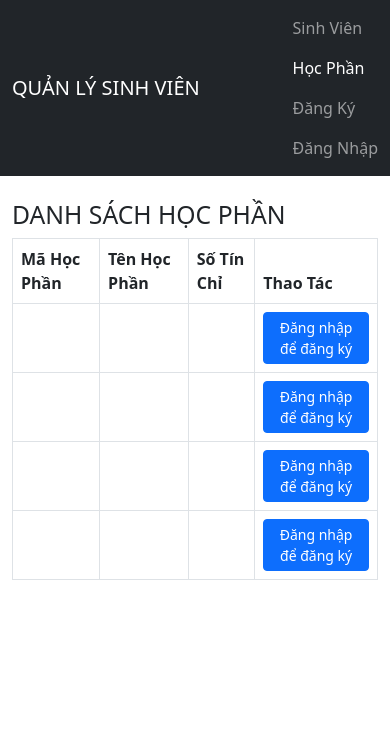
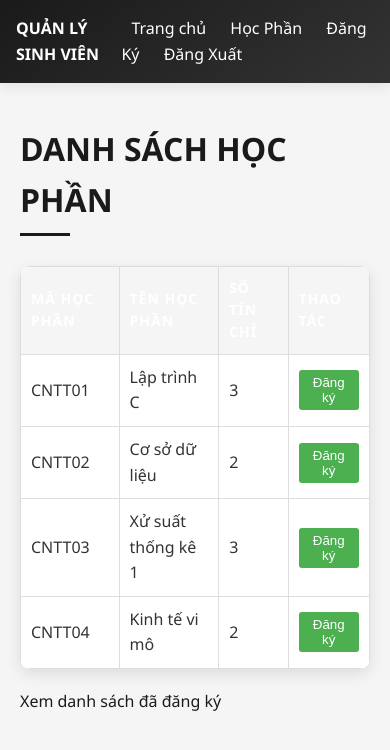
Before and after one commit to NguyenTruongBach/KTGK, a PHP site: page /hocphan.php in a window 390 px wide. Shown: the top 750 px of the page. Run offline with PHP 8.4, Linux system fonts and the light colour scheme; the visitor is signed in with stand-in values (Sample User, id 1); data comes from the database, SQL or seed files in the repository; both versions use the stored data as it was after the commit; data that the repository does not hold is empty.

Commit message:
dang lam

```diff
--- a/database.php
+++ b/database.php
@@ -1,4 +1,7 @@
 <?php
+error_reporting(E_ALL);
+ini_set('display_errors', 1);
+
 $host = 'localhost';
 $dbname = 'Test1';
 $username = 'root';
--- a/hocphan.php
+++ b/hocphan.php
@@ -1,71 +1,148 @@
 <?php
+session_start();
 require_once 'database.php';
 
-// Fetch all courses
-$stmt = $conn->prepare("SELECT * FROM HocPhan");
-$stmt->execute();
-$courses = $stmt->fetchAll(PDO::FETCH_ASSOC);
+// Kiểm tra đăng nhập
+if (!isset($_SESSION['masv'])) {
+    header("Location: login.php");
+    exit();
+}
+
+// Xử lý đăng ký học phần
+if ($_SERVER['REQUEST_METHOD'] == 'POST' && isset($_POST['mahp'])) {
+    $masv = $_SESSION['masv'];
+    $mahp = $_POST['mahp'];
+
+    // Kiểm tra xem đã đăng ký học phần này chưa
+    $check = $conn->prepare("SELECT * FROM dangky WHERE masv = ? AND mahp = ?");
+    $check->execute([$masv, $mahp]);
+
+    if ($check->rowCount() == 0) {
+        $stmt = $conn->prepare("INSERT INTO dangky (masv, mahp) VALUES (?, ?)");
+        if ($stmt->execute([$masv, $mahp])) {
+            $success = "Đăng ký học phần thành công!";
+        } else {
+            $error = "Có lỗi xảy ra khi đăng ký học phần.";
+        }
+    } else {
+        $error = "Bạn đã đăng ký học phần này rồi!";
+    }
+}
+
+// Lấy danh sách học phần
+$stmt = $conn->query("SELECT * FROM hocphan");
+$hocphans = $stmt->fetchAll();
 ?>
 
 <!DOCTYPE html>
-<html lang="en">
+<html lang="vi">
 
 <head>
     <meta charset="UTF-8">
     <meta name="viewport" content="width=device-width, initial-scale=1.0">
-    <title>Danh Sách Học Phần</title>
-    <link href="https://cdn.jsdelivr.net/npm/bootstrap@5.3.0/dist/css/bootstrap.min.css" rel="stylesheet">
+    <title>Danh sách học phần</title>
     <link rel="stylesheet" href="style.css">
+    <style>
+        .container {
+            max-width: 800px;
+            margin: 20px auto;
+            padding: 20px;
+        }
+
+        table {
+            width: 100%;
+            border-collapse: collapse;
+            margin-top: 20px;
+        }
+
+        th,
+        td {
+            padding: 10px;
+            border: 1px solid #ddd;
+            text-align: left;
+        }
+
+        th {
+            background-color: #f5f5f5;
+        }
+
+        .btn-dangky {
+            background-color: #4CAF50;
+            color: white;
+            padding: 5px 10px;
+            border: none;
+            border-radius: 3px;
+            cursor: pointer;
+        }
+
+        .btn-dangky:hover {
+            background-color: #45a049;
+        }
+
+        .message {
+            padding: 10px;
+            margin-bottom: 20px;
+            border-radius: 4px;
+        }
+
+        .success {
+            background-color: #dff0d8;
+            color: #3c763d;
+            border: 1px solid #d6e9c6;
+        }
+
+        .error {
+            background-color: #f2dede;
+            color: #a94442;
+            border: 1px solid #ebccd1;
+        }
+    </style>
 </head>
 
 <body>
-    <nav class="navbar navbar-expand-lg navbar-dark bg-dark">
-        <div class="container">
-            <a class="navbar-brand" href="#">QUẢN LÝ SINH VIÊN</a>
-            <div class="navbar-nav">
-                <a class="nav-link" href="index.php">Sinh Viên</a>
-                <a class="nav-link active" href="hocphan.php">Học Phần</a>
-                <a class="nav-link" href="dangky.php">Đăng Ký</a>
-                <a class="nav-link" href="login.php">Đăng Nhập</a>
-            </div>
-        </div>
-    </nav>
+    <?php include 'navbar.php'; ?>
 
-    <div class="container mt-4">
+    <div class="container">
         <h2>DANH SÁCH HỌC PHẦN</h2>
 
-        <table class="table table-bordered">
+        <?php if (isset($success)): ?>
+            <div class="message success"><?php echo $success; ?></div>
+        <?php endif; ?>
+
+        <?php if (isset($error)): ?>
+            <div class="message error"><?php echo $error; ?></div>
+        <?php endif; ?>
+
+        <table>
             <thead>
                 <tr>
                     <th>Mã Học Phần</th>
                     <th>Tên Học Phần</th>
                     <th>Số Tín Chỉ</th>
-                    <th>Thao Tác</th>
+                    <th>Thao tác</th>
                 </tr>
             </thead>
             <tbody>
-                <?php foreach ($courses as $course): ?>
+                <?php foreach ($hocphans as $hp): ?>
                     <tr>
-                        <td><?php echo htmlspecialchars($course['MaHP']); ?></td>
-                        <td><?php echo htmlspecialchars($course['TenHP']); ?></td>
-                        <td><?php echo htmlspecialchars($course['SoTinChi']); ?></td>
+                        <td><?php echo htmlspecialchars($hp['mahp']); ?></td>
+                        <td><?php echo htmlspecialchars($hp['tenhp']); ?></td>
+                        <td><?php echo htmlspecialchars($hp['sotc']); ?></td>
                         <td>
-                            <?php if (isset($_SESSION['masv'])): ?>
-                                <form action="dangky_process.php" method="POST" style="display: inline;">
-                                    <input type="hidden" name="mahp" value="<?php echo $course['MaHP']; ?>">
-                                    <button type="submit" class="btn btn-sm btn-success">Đăng ký</button>
-                                </form>
-                            <?php else: ?>
-                                <a href="login.php" class="btn btn-sm btn-primary">Đăng nhập để đăng ký</a>
-                            <?php endif; ?>
+                            <form method="POST" style="display: inline;">
+                                <input type="hidden" name="mahp" value="<?php echo $hp['mahp']; ?>">
+                                <button type="submit" class="btn-dangky">Đăng ký</button>
+                            </form>
                         </td>
                     </tr>
                 <?php endforeach; ?>
             </tbody>
         </table>
+
+        <p style="margin-top: 20px;">
+            <a href="dangky.php">Xem danh sách đã đăng ký</a>
+        </p>
     </div>
-
-    <script src="https://cdn.jsdelivr.net/npm/bootstrap@5.3.0/dist/js/bootstrap.bundle.min.js"></script>
 </body>
 
 </html>
--- /dev/null
+++ b/navbar.php
@@ -0,0 +1,15 @@
+<nav style="background-color: #333; padding: 1em;">
+    <div style="max-width: 1200px; margin: 0 auto; display: flex; justify-content: space-between; align-items: center;">
+        <a href="index.php" style="color: white; text-decoration: none; font-weight: bold;">QUẢN LÝ SINH VIÊN</a>
+        <div>
+            <a href="index.php" style="color: white; text-decoration: none; margin: 0 10px;">Trang chủ</a>
+            <a href="hocphan.php" style="color: white; text-decoration: none; margin: 0 10px;">Học Phần</a>
+            <?php if (isset($_SESSION['masv'])): ?>
+                <a href="dangky.php" style="color: white; text-decoration: none; margin: 0 10px;">Đăng Ký</a>
+                <a href="logout.php" style="color: white; text-decoration: none; margin: 0 10px;">Đăng Xuất</a>
+            <?php else: ?>
+                <a href="login.php" style="color: white; text-decoration: none; margin: 0 10px;">Đăng Nhập</a>
+            <?php endif; ?>
+        </div>
+    </div>
+</nav>
--- /dev/null
+++ b/style.css
@@ -0,0 +1,334 @@
+/* Reset CSS */
+* {
+    margin: 0;
+    padding: 0;
+    box-sizing: border-box;
+}
+
+body {
+    font-family: 'Segoe UI', Tahoma, Geneva, Verdana, sans-serif;
+    line-height: 1.6;
+    background-color: #f0f2f5;
+    color: #333;
+}
+
+/* Container */
+.container {
+    max-width: 1200px;
+    margin: 0 auto;
+    padding: 20px;
+}
+
+/* Buttons */
+.btn {
+    display: inline-block;
+    padding: 10px 20px;
+    border: none;
+    border-radius: 5px;
+    cursor: pointer;
+    text-decoration: none;
+    font-size: 14px;
+    font-weight: 600;
+    transition: all 0.3s ease;
+}
+
+.btn:hover {
+    transform: translateY(-2px);
+    box-shadow: 0 5px 15px rgba(0, 0, 0, 0.2);
+}
+
+.btn-primary {
+    background-color: #1a1a1a;
+    color: white;
+}
+
+.btn-success {
+    background-color: #28a745;
+    color: white;
+}
+
+.btn-danger {
+    background-color: #dc3545;
+    color: white;
+}
+
+/* Forms */
+form {
+    margin-bottom: 20px;
+}
+
+input[type="text"],
+input[type="password"],
+input[type="number"] {
+    width: 100%;
+    padding: 12px;
+    margin-bottom: 15px;
+    border: 2px solid #ddd;
+    border-radius: 8px;
+    font-size: 16px;
+    transition: all 0.3s ease;
+}
+
+input[type="text"]:focus,
+input[type="password"]:focus,
+input[type="number"]:focus {
+    border-color: #1a1a1a;
+    box-shadow: 0 0 0 3px rgba(26, 26, 26, 0.1);
+    outline: none;
+}
+
+/* Tables */
+table {
+    width: 100%;
+    border-collapse: separate;
+    border-spacing: 0;
+    margin-bottom: 20px;
+    background: white;
+    border-radius: 10px;
+    overflow: hidden;
+    box-shadow: 0 5px 15px rgba(0, 0, 0, 0.1);
+}
+
+th, td {
+    padding: 15px;
+    text-align: left;
+    border-bottom: 1px solid #eee;
+}
+
+th {
+    background-color: #1a1a1a;
+    color: white;
+    font-weight: 600;
+    text-transform: uppercase;
+    font-size: 14px;
+    letter-spacing: 1px;
+}
+
+tr:hover {
+    background-color: #f8f9fa;
+}
+
+/* Messages */
+.message {
+    padding: 15px;
+    margin-bottom: 20px;
+    border-radius: 8px;
+    font-weight: 500;
+}
+
+.success {
+    background-color: #d4edda;
+    color: #155724;
+    border: 1px solid #c3e6cb;
+}
+
+.error {
+    background-color: #f8d7da;
+    color: #721c24;
+    border: 1px solid #f5c6cb;
+}
+
+/* Headings */
+h1, h2, h3, h4, h5, h6 {
+    margin-bottom: 20px;
+    color: #1a1a1a;
+    font-weight: 600;
+}
+
+h2 {
+    font-size: 2em;
+    margin-bottom: 30px;
+    position: relative;
+    padding-bottom: 10px;
+}
+
+h2:after {
+    content: '';
+    position: absolute;
+    bottom: 0;
+    left: 0;
+    width: 50px;
+    height: 3px;
+    background-color: #1a1a1a;
+}
+
+/* Links */
+a {
+    color: #1a1a1a;
+    text-decoration: none;
+    transition: all 0.3s ease;
+}
+
+a:hover {
+    color: #444;
+}
+
+/* Login Container */
+.login-container {
+    max-width: 400px;
+    margin: 50px auto;
+    padding: 30px;
+    background: white;
+    border-radius: 15px;
+    box-shadow: 0 10px 25px rgba(0, 0, 0, 0.1);
+}
+
+.login-container h2 {
+    text-align: center;
+    margin-bottom: 30px;
+}
+
+.login-container h2:after {
+    left: 50%;
+    transform: translateX(-50%);
+}
+
+/* Button Groups */
+.btn-group {
+    display: flex;
+    gap: 10px;
+}
+
+/* Navigation */
+nav {
+    background: linear-gradient(145deg, #1a1a1a, #333);
+    padding: 1em;
+    box-shadow: 0 2px 15px rgba(0, 0, 0, 0.1);
+}
+
+nav a {
+    color: white !important;
+    font-weight: 500;
+    position: relative;
+}
+
+nav a:after {
+    content: '';
+    position: absolute;
+    bottom: -5px;
+    left: 0;
+    width: 0;
+    height: 2px;
+    background-color: white;
+    transition: width 0.3s ease;
+}
+
+nav a:hover:after {
+    width: 100%;
+}
+
+/* Button Styles */
+.btn-dangky {
+    background-color: #1a1a1a;
+    color: white;
+    padding: 8px 16px;
+    border: none;
+    border-radius: 5px;
+    cursor: pointer;
+    transition: all 0.3s ease;
+    font-weight: 500;
+}
+
+.btn-dangky:hover {
+    background-color: #333;
+    transform: translateY(-2px);
+    box-shadow: 0 5px 15px rgba(0, 0, 0, 0.2);
+}
+
+/* Responsive Design */
+@media (max-width: 768px) {
+    .container {
+        padding: 10px;
+    }
+
+    table {
+        display: block;
+        overflow-x: auto;
+    }
+
+    .login-container {
+        margin: 20px;
+    }
+}
+
+.navbar {
+    margin-bottom: 2rem;
+}
+
+.table img {
+    max-width: 100px;
+    height: auto;
+    border-radius: 5px;
+}
+
+.btn-group-sm > .btn, .btn-sm {
+    margin: 0 2px;
+}
+
+.card {
+    box-shadow: 0 0.5rem 1rem rgba(0, 0, 0, 0.15);
+    border-radius: 0.5rem;
+}
+
+.form-control:focus {
+    border-color: #80bdff;
+    box-shadow: 0 0 0 0.2rem rgba(0, 123, 255, 0.25);
+}
+
+.container {
+    padding-bottom: 2rem;
+}
+
+.alert {
+    margin-top: 1rem;
+    border-radius: 0.5rem;
+}
+
+.table {
+    background-color: white;
+    border-radius: 0.5rem;
+    overflow: hidden;
+}
+
+.table th {
+    background-color: #f8f9fa;
+}
+
+.navbar-brand {
+    font-weight: bold;
+}
+
+.nav-link {
+    color: rgba(255, 255, 255, 0.8) !important;
+    transition: color 0.3s ease;
+}
+
+.nav-link:hover {
+    color: white !important;
+}
+
+.nav-link.active {
+    color: white !important;
+    font-weight: bold;
+}
+
+body {
+    background-color: #f5f5f5;
+}
+
+.login-container {
+    background-color: white;
+    padding: 2rem;
+    border-radius: 0.5rem;
+    box-shadow: 0 0.5rem 1rem rgba(0, 0, 0, 0.15);
+}
+
+.btn {
+    border-radius: 0.25rem;
+    transition: all 0.3s ease;
+}
+
+.btn:hover {
+    transform: translateY(-1px);
+    box-shadow: 0 0.25rem 0.5rem rgba(0, 0, 0, 0.15);
+}
```
Also changed, not shown: database.sql (added, +33 -0 lines), index.php (+9 -2 lines), login.php (+47 -47 lines), Content/images/Screenshot 2025-03-15 232249.png (deleted), Content/images/sinhvien.jpg (added), insert_student.sql (added).
